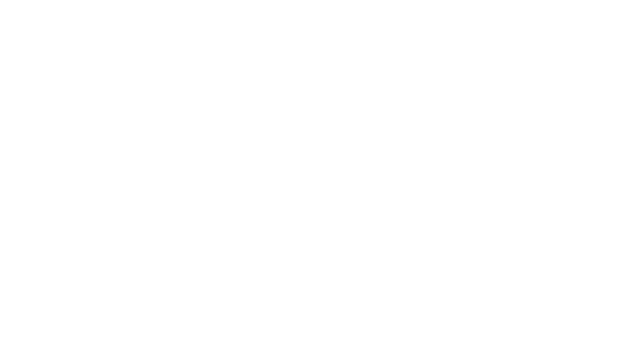
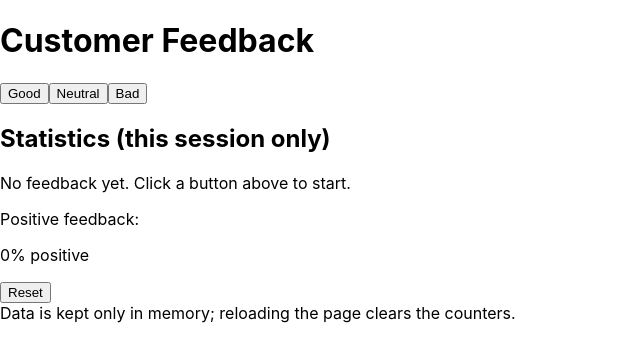
Before and after one commit to ingEnricoGiorgi/ReactITS, a React (Create React App) app in the folder my_react_app/: page /feedback in a window 1280 px wide. Before the commit this address had no page. Shown: the top 362 px of the page, without its empty margins (0-640 px from the left). Built offline with nearby package versions, Linux system fonts and the light colour scheme.

Commit message:
feedback

```diff
--- a/my_react_app/src/App.js
+++ b/my_react_app/src/App.js
@@ -13,6 +13,7 @@
 import { BrowserRouter as Router, Routes, Route } from "react-router-dom";
 import Home from "./pages/Home";
 import CoinPage from "./pages/CoinPage";
+import FeedbackApp from './pages/FeedbackZio';
 
 <HelloWithProps
   to="Allievo"
@@ -27,6 +28,7 @@
       <Routes>
         <Route path="/" element={<Home />} />
         <Route path="/coin" element={<CoinPage />} />
+        <Route path="/feedback" element={<FeedbackApp />} />
       </Routes>
     </Router>
   );
--- /dev/null
+++ b/my_react_app/src/pages/FeedbackZio.js
@@ -0,0 +1,103 @@
+import React, { useState, useMemo } from "react";
+
+// Default export so it renders in the preview
+export default function FeedbackApp() {
+  const [good, setGood] = useState(0);
+  const [neutral, setNeutral] = useState(0);
+  const [bad, setBad] = useState(0);
+
+  const total = good + neutral + bad;
+  const positivePct = useMemo(
+    () => (total ? Math.round((good / total) * 100) : 0),
+    [good, total]
+  );
+
+  function reset() {
+    setGood(0);
+    setNeutral(0);
+    setBad(0);
+  }
+
+  return (
+    <div className="min-h-screen bg-gray-50 flex items-center justify-center p-6">
+      <div className="w-full max-w-xl bg-white rounded-2xl shadow-lg p-6 md:p-8">
+        <h1 className="text-2xl md:text-3xl font-semibold tracking-tight mb-6">Customer Feedback</h1>
+
+        {/* Controls */}
+        <div className="grid grid-cols-1 sm:grid-cols-3 gap-3 mb-6">
+          <FeedbackButton label="Good" onClick={() => setGood(g => g + 1)} />
+          <FeedbackButton label="Neutral" onClick={() => setNeutral(n => n + 1)} />
+          <FeedbackButton label="Bad" onClick={() => setBad(b => b + 1)} />
+        </div>
+
+        {/* Stats */}
+        <section aria-labelledby="statsTitle" className="space-y-3">
+          <h2 id="statsTitle" className="text-lg font-medium">Statistics (this session only)</h2>
+
+          {total === 0 ? (
+            <p className="text-gray-600">No feedback yet. Click a button above to start.</p>
+          ) : (
+            <div className="grid grid-cols-2 sm:grid-cols-4 gap-4">
+              <StatCard title="Good" value={good} />
+              <StatCard title="Neutral" value={neutral} />
+              <StatCard title="Bad" value={bad} />
+              <StatCard title="Total" value={total} />
+            </div>
+          )}
+
+          <div className="mt-2">
+            <span className="text-sm text-gray-500">Positive feedback:</span>
+            <div className="mt-1 h-2 bg-gray-200 rounded-full overflow-hidden">
+              <div
+                className="h-2 bg-green-500"
+                style={{ width: `${positivePct}%` }}
+                aria-label="Positive feedback percentage"
+                aria-valuemin={0}
+                aria-valuemax={100}
+                aria-valuenow={positivePct}
+                role="progressbar"
+              />
+            </div>
+            <p className="mt-1 text-sm text-gray-700">{positivePct}% positive</p>
+          </div>
+        </section>
+
+        {/* Actions */}
+        <div className="mt-6 flex gap-3">
+          <button
+            type="button"
+            onClick={reset}
+            className="px-4 py-2 rounded-xl border border-gray-300 hover:bg-gray-100 active:scale-[.99] transition"
+          >
+            Reset
+          </button>
+        </div>
+
+        <footer className="mt-6 text-xs text-gray-500">
+          Data is kept only in memory; reloading the page clears the counters.
+        </footer>
+      </div>
+    </div>
+  );
+}
+
+function FeedbackButton({ label, onClick }) {
+  return (
+    <button
+      type="button"
+      onClick={onClick}
+      className="w-full px-4 py-3 rounded-2xl font-medium shadow-sm border border-gray-200 hover:shadow active:scale-[.99] transition"
+    >
+      {label}
+    </button>
+  );
+}
+
+function StatCard({ title, value }) {
+  return (
+    <div className="rounded-2xl border border-gray-200 p-4">
+      <div className="text-sm text-gray-500">{title}</div>
+      <div className="text-2xl font-semibold">{value}</div>
+    </div>
+  );
+}
--- a/my_react_app/src/pages/Home.js
+++ b/my_react_app/src/pages/Home.js
@@ -6,6 +6,7 @@
     <div style={{ textAlign: "center" }}>
       <h1>Benvenuto</h1>
       <p>Vai alla <Link to="/coin">Coin Flipper</Link></p>
+      <p>Vai alla <Link to="/feedback">Feedback</Link></p>
     </div>
   );
 }
```
